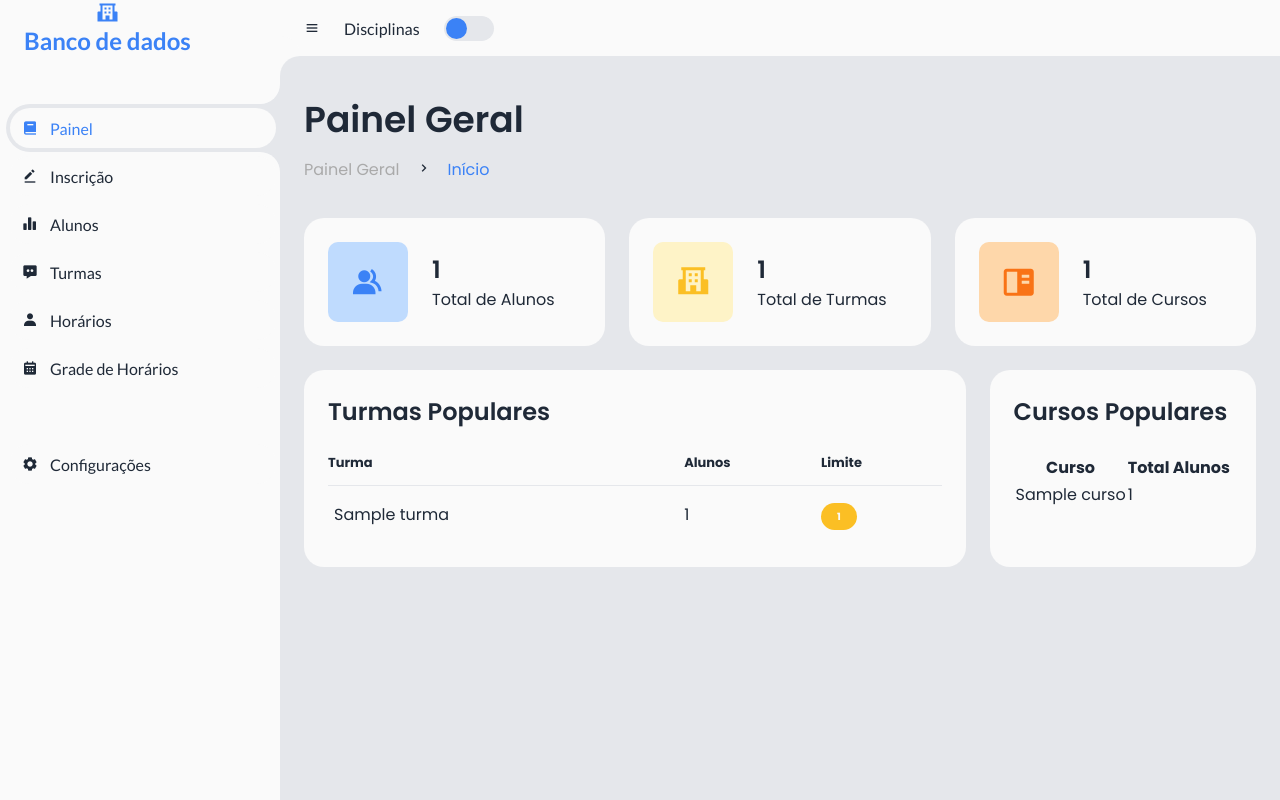
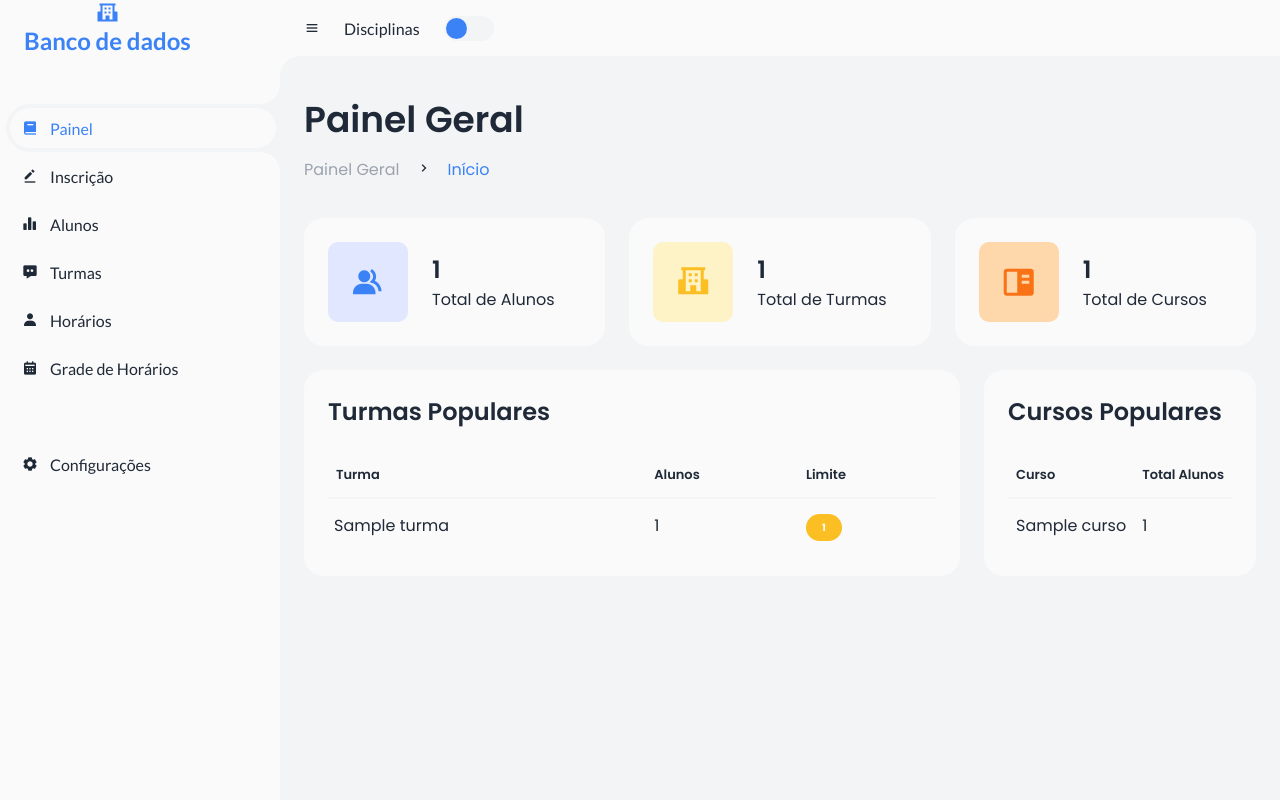
Before and after one commit to MaluAmaral-S/Dashboard-Sistema-para-cursos, a Flask app: page / in a window 1280 px wide. Run offline with Flask 3, Linux system fonts and the light colour scheme; tables that the repository leaves empty hold one stand-in row (values such as "Sample post").

Commit message:
Add files via upload

```diff
--- a/static/script.js
+++ b/static/script.js
@@ -53,17 +53,29 @@ class ThemeManager {
     }
 }
 
-// Lista de ícones pré-definidos com foco em tecnologia e usando as 3 classes de cores
+// Lógica de Cores e Ícones
+const ICON_COLOR_CLASSES = [
+    { name: 'Azul', class: 'ai-icon' },
+    { name: 'Amarelo', class: 'prog-icon' },
+    { name: 'Laranja', class: 'info-icon' },
+    { name: 'Verde', class: 'success-icon' },
+    { name: 'Roxo', class: 'creative-icon' },
+    { name: 'Vermelho', class: 'danger-icon' }
+];
+
 const ICONS_PREDEFINIDOS = [
-    { name: 'Programação', class: 'bx bx-code-alt', colorClass: 'prog-icon' }, // Amarelo
-    { name: 'Base de Dados', class: 'bx bxs-data', colorClass: 'info-icon' }, // Laranja
-    { name: 'Redes', class: 'bx bx-git-branch', colorClass: 'ai-icon' }, // Azul
-    { name: 'Inteligência Artificial', class: 'bx bxs-brain', colorClass: 'prog-icon' }, // Amarelo
-    { name: 'Design Gráfico', class: 'bx bxs-paint', colorClass: 'info-icon' }, // Laranja
-    { name: 'Robótica', class: 'bx bxs-bot', colorClass: 'ai-icon' }, // Azul
-    { name: 'Edição de Vídeo', class: 'bx bxs-video-recording', colorClass: 'prog-icon' }, // Amarelo
-    { name: 'Segurança', class: 'bx bxs-shield-x', colorClass: 'info-icon' }, // Laranja
-    { name: 'Hardware', class: 'bx bxs-chip', colorClass: 'ai-icon' }, // Azul
+    { name: 'Programação', class: 'bx bx-code-alt' },
+    { name: 'Base de Dados', class: 'bx bxs-data' },
+    { name: 'Redes', class: 'bx bx-git-branch' },
+    { name: 'Inteligência Artificial', class: 'bx bxs-brain' },
+    { name: 'Design Gráfico', class: 'bx bxs-paint' },
+    { name: 'Robótica', class: 'bx bxs-bot' },
+    { name: 'Edição de Vídeo', class: 'bx bxs-video-recording' },
+    { name: 'Segurança', class: 'bx bxs-shield-x' },
+    { name: 'Hardware', class: 'bx bxs-chip' },
+    { name: 'Marketing Digital', class: 'bx bx-trending-up' },
+    { name: 'Fotografia', class: 'bx bxs-camera' },
+    { name: 'Escrita Criativa', class: 'bx bxs-pencil' }
 ];
 
 
@@ -112,7 +124,6 @@ async function loadAllCursos() {
                 </button>
             `;
 
-            // Adiciona na aba Horários (com botão de excluir)
             if (listaCursosHorarios) {
                 const cursoItemHorarios = document.createElement('li');
                 cursoItemHorarios.classList.add('curso-btn-item');
@@ -120,7 +131,6 @@ async function loadAllCursos() {
                 listaCursosHorarios.appendChild(cursoItemHorarios);
             }
 
-            // Adiciona na aba Turmas com evento para abrir o modal
             if (listaCursosTurmas) {
                 const cursoItemTurmas = document.createElement('li');
                 cursoItemTurmas.innerHTML = cursoHTML.replace('<button class="', `<button data-id="${curso.id}" data-nome="${curso.nome_do_curso}" class="`);
@@ -136,7 +146,6 @@ async function loadAllCursos() {
             }
         });
 
-        // Adiciona evento de exclusão APENAS para a lista da aba Horários
         if (listaCursosHorarios) {
             listaCursosHorarios.querySelectorAll('.btn-delete').forEach(button => {
                 button.addEventListener('click', async (event) => {
@@ -149,7 +158,6 @@ async function loadAllCursos() {
             });
         }
 
-        // Popula os menus dropdown
         selectsDeCurso.forEach(select => {
             if (select) {
                 const currentVal = select.value;
@@ -175,8 +183,8 @@ async function handleCursoFormSubmit(event) {
     const formData = new FormData(form);
     const data = Object.fromEntries(formData.entries());
 
-    if (!data.icone) {
-        displayMessage('Por favor, selecione um ícone para o curso.', 'error');
+    if (!data.icone || !data.icone_cor_classe) {
+        displayMessage('Por favor, selecione um ícone e uma cor para o curso.', 'error');
         return;
     }
 
@@ -191,6 +199,7 @@ async function handleCursoFormSubmit(event) {
             displayMessage(result.message, 'success');
             form.reset();
             document.getElementById('icone-preview').innerHTML = `<i class='bx bx-question-mark'></i>`;
+            document.getElementById('icone-preview').className = 'icon-preview'; // Reset class
             loadAllCursos();
         } else {
             displayMessage(result.message, 'error');
@@ -229,19 +238,24 @@ function setupIconModal() {
     const preview = document.getElementById('icone-preview');
 
     iconGrid.innerHTML = '';
-    ICONS_PREDEFINIDOS.forEach(icon => {
+    ICONS_PREDEFINIDOS.forEach((icon, index) => {
+        // Usa o primeiro item da lista de cores como padrão
+        const defaultColor = ICON_COLOR_CLASSES[0].class;
+
         const item = document.createElement('div');
         item.classList.add('icone-item');
         item.dataset.iconClass = icon.class;
-        item.dataset.colorClass = icon.colorClass;
+
         item.innerHTML = `
             <i class='${icon.class}'></i>
             <span>${icon.name}</span>
         `;
         item.addEventListener('click', () => {
             hiddenInputIcon.value = icon.class;
-            hiddenInputColor.value = icon.colorClass;
+            hiddenInputColor.value = defaultColor; // Define uma cor padrão
             preview.innerHTML = `<i class='${icon.class}'></i>`;
+            preview.className = 'icon-preview curso-icon'; // Limpa classes antigas
+            preview.classList.add(defaultColor); // Adiciona a nova cor
             modal.classList.add('hidden');
         });
         iconGrid.appendChild(item);
@@ -250,11 +264,61 @@ function setupIconModal() {
     openBtn.addEventListener('click', () => modal.classList.remove('hidden'));
     closeBtn.addEventListener('click', () => modal.classList.add('hidden'));
     modal.addEventListener('click', (e) => {
-        if (e.target === modal) {
-            modal.classList.add('hidden');
-        }
+        if (e.target === modal) modal.classList.add('hidden');
     });
 }
+
+// --- INÍCIO: NOVA LÓGICA PARA O MODAL DE CORES ---
+function setupColorModal() {
+    const colorModal = document.getElementById('color-modal');
+    if (!colorModal) return;
+
+    const openBtn = document.getElementById('icone-preview');
+    const closeBtn = document.getElementById('color-modal-close-btn');
+    const colorGrid = document.getElementById('color-grid');
+    const hiddenInputIcon = document.getElementById('curso-icone');
+    const hiddenInputColor = document.getElementById('curso-icone-cor');
+
+    const populateColorGrid = () => {
+        const currentIcon = hiddenInputIcon.value;
+        colorGrid.innerHTML = ''; // Limpa o grid
+
+        ICON_COLOR_CLASSES.forEach(color => {
+            const item = document.createElement('div');
+            item.classList.add('icone-item');
+            item.dataset.colorClass = color.class;
+
+            item.innerHTML = `
+                <i class='${currentIcon} ${color.class}'></i>
+                <span>${color.name}</span>
+            `;
+
+            item.addEventListener('click', () => {
+                hiddenInputColor.value = color.class;
+                openBtn.className = 'icon-preview curso-icon'; // Limpa classes antigas
+                openBtn.classList.add(color.class); // Adiciona a nova cor
+                colorModal.classList.add('hidden');
+            });
+            colorGrid.appendChild(item);
+        });
+    };
+
+    openBtn.addEventListener('click', () => {
+        if (!hiddenInputIcon.value) {
+            displayMessage('Por favor, selecione um ícone primeiro.', 'warning');
+            return;
+        }
+        populateColorGrid();
+        colorModal.classList.remove('hidden');
+    });
+
+    closeBtn.addEventListener('click', () => colorModal.classList.add('hidden'));
+    colorModal.addEventListener('click', (e) => {
+        if (e.target === colorModal) colorModal.classList.add('hidden');
+    });
+}
+// --- FIM: NOVA LÓGICA PARA O MODAL DE CORES ---
+
 
 // --- LÓGICA DE CICLOS ---
 async function loadAllCiclos() {
@@ -561,6 +625,7 @@ document.addEventListener('DOMContentLoaded', () => {
     document.getElementById('inscricao-form')?.addEventListener('submit', handleInscricaoFormSubmit);
 
     setupIconModal();
+    setupColorModal(); // Chama a nova função de setup
     loadAllCursos();
     loadAllCiclos();
     loadAllTurmas();
@@ -568,7 +633,7 @@ document.addEventListener('DOMContentLoaded', () => {
     loadDashboardStats();
 });
 
-// --- LÓGICA DO MODAL DE DETALHES DE TURMA (ATUALIZADO) ---
+// --- LÓGICA DO MODAL DE DETALHES DE TURMA ---
 
 const modalDetalhes = document.getElementById('turma-details-modal');
 const modalCloseBtn = document.getElementById('modal-details-close-btn');
@@ -577,7 +642,6 @@ const ciclosContainer = document.getElementById('modal-ciclos-container');
 const turmasContainer = document.getElementById('modal-turmas-container');
 const alunosContainer = document.getElementById('modal-alunos-container');
 
-// Função principal para abrir e iniciar o modal
 function abrirModalDetalhesTurma(cursoId, cursoNome) {
     document.getElementById('modal-curso-nome').textContent = `Detalhes de: ${cursoNome}`;
 
@@ -593,7 +657,6 @@ function abrirModalDetalhesTurma(cursoId, cursoNome) {
     carregarCiclosNoModal(cursoId);
 }
 
-// Carrega os ciclos do curso selecionado
 async function carregarCiclosNoModal(cursoId) {
     const listaCiclos = document.getElementById('modal-lista-ciclos');
     listaCiclos.innerHTML = '<p>Carregando ciclos...</p>';
@@ -612,7 +675,6 @@ async function carregarCiclosNoModal(cursoId) {
         ciclos.forEach(ciclo => {
             const btn = document.createElement('button');
             btn.className = 'btn-modal-select';
-            // ATUALIZAÇÃO: Adiciona ícone ao botão
             btn.innerHTML = `<i class='bx bxs-arrow-to-right'></i> ${ciclo.nome_ciclo}`;
             btn.onclick = () => carregarTurmasNoModal(cursoId, ciclo.id);
             listaCiclos.appendChild(btn);
@@ -623,7 +685,6 @@ async function carregarCiclosNoModal(cursoId) {
     }
 }
 
-// Carrega as turmas do ciclo selecionado
 async function carregarTurmasNoModal(cursoId, cicloId) {
     ciclosContainer.style.display = 'none';
     turmasContainer.style.display = 'block';
@@ -645,7 +706,6 @@ async function carregarTurmasNoModal(cursoId, cicloId) {
         turmas.forEach(turma => {
             const btn = document.createElement('button');
             btn.className = 'btn-modal-select';
-             // ATUALIZAÇÃO: Adiciona ícone ao botão
             btn.innerHTML = `<i class='bx bxs-arrow-to-right'></i> ${turma.nome_turma}`;
             btn.onclick = () => carregarAlunosNoModal(turma.id);
             listaTurmas.appendChild(btn);
@@ -656,7 +716,6 @@ async function carregarTurmasNoModal(cursoId, cicloId) {
     }
 }
 
-// Carrega os alunos da turma selecionada
 async function carregarAlunosNoModal(turmaId) {
     turmasContainer.style.display = 'none';
     alunosContainer.style.display = 'block';
--- a/static/style.css
+++ b/static/style.css
@@ -22,9 +22,9 @@ li {
     --lato: 'Lato', sans-serif;
     --light: #fafafa;
     --blue: #3B82F6;
-    --light-blue: #BFDBFE;
-    --grey: #E5E7EB;
-    --dark-grey: #AAAAAA;
+    --light-blue: #E0E7FF;
+    --grey: #F3F4F6;
+    --dark-grey: #9CA3AF;
     --dark: #1F2937;
     --red: #EF4444;
     --yellow: #FBBF24;
@@ -32,6 +32,10 @@ li {
     --orange: #F97316;
     --light-orange: #FED7AA;
     --green: #10B981;
+    --light-green: #D1FAE5;
+    --light-red: #FEE2E2;
+    --purple: #8B5CF6;
+    --light-purple: #DDD6FE;
 }
 
 html {
@@ -469,20 +480,47 @@ body {
     flex-basis: 500px;
 }
 
-#content main .table-data .order table {
+/* --- ESTILOS GLOBAIS DE TABELA --- */
+#content main .table-data table {
     width: 100%;
     border-collapse: collapse;
 }
 
-#content main .table-data .order table th {
-    padding-bottom: 12px;
+#content main .table-data table th {
+    padding: 12px 8px;
     font-size: 13px;
     text-align: left;
-    border-bottom: 1px solid var(--grey);
+    border-bottom: 2px solid var(--grey);
+    font-weight: 600;
 }
 
-#content main .table-data .order table td {
-    padding: 16px 0;
+#content main .table-data table td {
+    padding: 14px 8px;
+}
+
+#content main .table-data table tbody tr {
+    transition: transform 0.2s ease-in-out, box-shadow 0.2s ease-in-out;
+}
+
+/* Efeito "Zebra" para todas as tabelas */
+#content main .table-data table tbody tr:nth-child(even) {
+    background-color: var(--grey);
+}
+body.dark #content main .table-data table tbody tr:nth-child(even) {
+    background-color: #2b364f;
+}
+
+/* Efeito de hover para todas as tabelas */
+#content main .table-data table tbody tr:hover {
+    background-color: var(--light-orange);
+    color: var(--dark);
+    transform: scale(1.02);
+    box-shadow: 0 4px 12px rgba(0, 0, 0, 0.1);
+    position: relative;
+    z-index: 1;
+}
+body.dark #content main .table-data table tbody tr:hover {
+    background-color: var(--orange);
 }
 
 #content main .table-data .order table tr td:first-child {
@@ -1027,8 +1067,59 @@ body.dark .curso-btn .curso-text {
     #content main .table-data .order table {
         min-width: 420px;
     }
-    /* --- ATUALIZAÇÃO: Grid de cursos vira coluna única em mobile --- */
     .box-cursos {
         grid-template-columns: 1fr;
     }
+    .lista-botoes-modal {
+        grid-template-columns: 1fr;
+    }
 }
+
+/* AUMENTO DO MODAL EM TELAS GRANDES */
+@media screen and (min-width: 1200px) {
+    .modal-content {
+        max-width: 900px;
+    }
+}
+
+
+/* --- CORREÇÕES PARA O TEMA ESCURO --- */
+body.dark .curso-btn.styled-btn {
+    background: var(--light);
+    border-color: #374151;
+    box-shadow: none;
+}
+
+body.dark .curso-btn .curso-text {
+    color: var(--dark);
+}
+
+body.dark #modal-alunos-container {
+    background: #111827;
+}
+
+/* --- ESTILIZAÇÃO DA BARRA DE ROLAGEM --- */
+/* Para Firefox */
+* {
+    scrollbar-width: thin;
+    scrollbar-color: var(--blue) var(--grey);
+}
+
+/* Para Chrome, Safari, Edge, etc. */
+::-webkit-scrollbar {
+    width: 12px;
+}
+
+::-webkit-scrollbar-track {
+    background: var(--grey);
+}
+
+::-webkit-scrollbar-thumb {
+    background-color: var(--dark-grey);
+    border-radius: 20px;
+    border: 3px solid var(--grey);
+}
+
+::-webkit-scrollbar-thumb:hover {
+    background-color: var(--blue);
+}
```
Also changed, not shown: other parts of static/style.css (+67 -58 lines).
